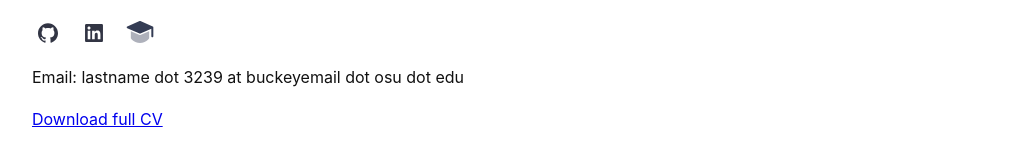
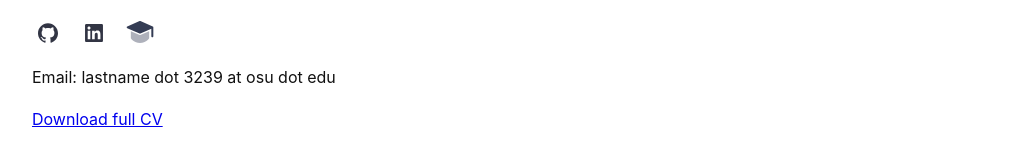
Before and after one commit to frazierbaker/frazierbaker.github.io, a plain HTML site: page index.html in a window 1280 px wide. Shown: the part 2450-2605 px from the top of the page, without its empty margins (133-1146 px from the left). Drawn offline with Linux system fonts and the light colour scheme.

Commit message:
Update email address in index.html

```diff
--- a/index.html
+++ b/index.html
@@ -169,7 +169,7 @@
         </svg>
     </a>
   </div>
-  <p>Email: lastname dot 3239 at buckeyemail dot osu dot edu</p>
+  <p>Email: lastname dot 3239 at osu dot edu</p>
   <p><a href="cv.pdf" download="Frazier_Baker_CV.pdf">Download full CV</a></p>
 </section>
 
```
